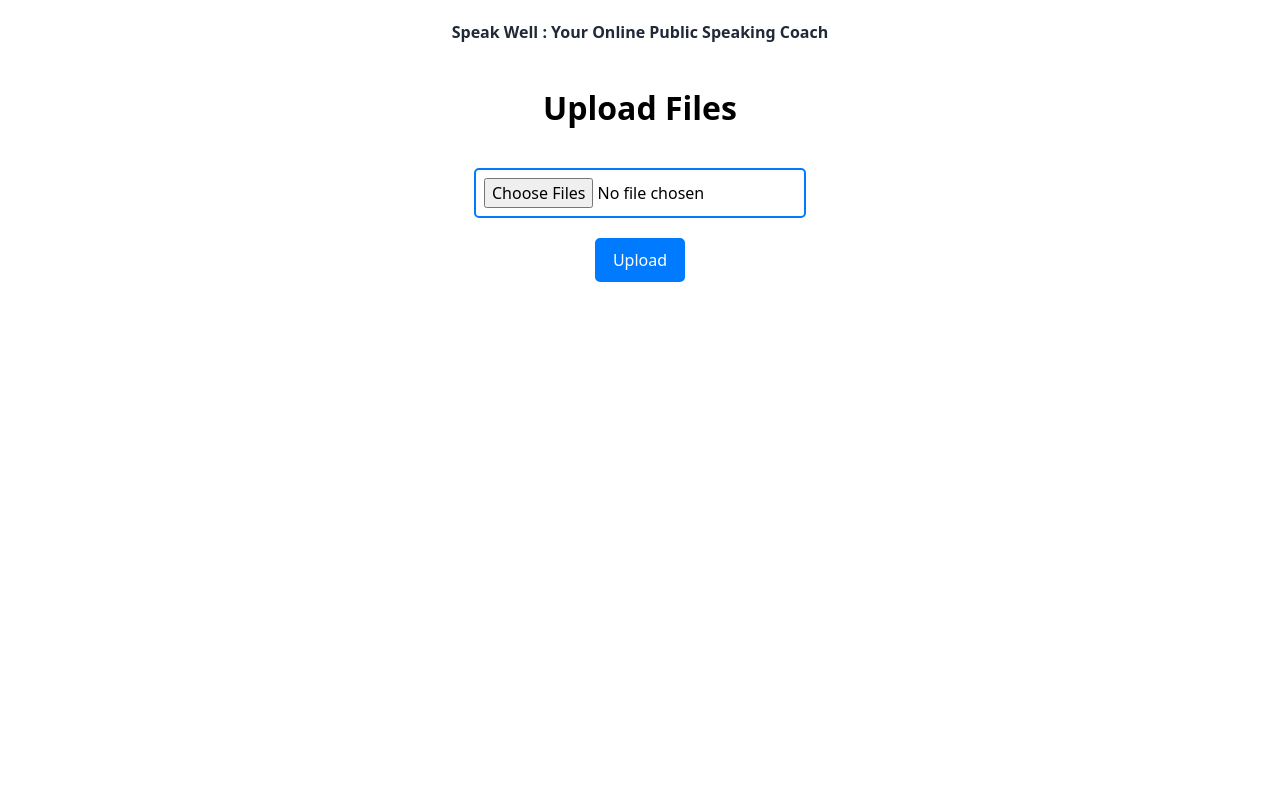
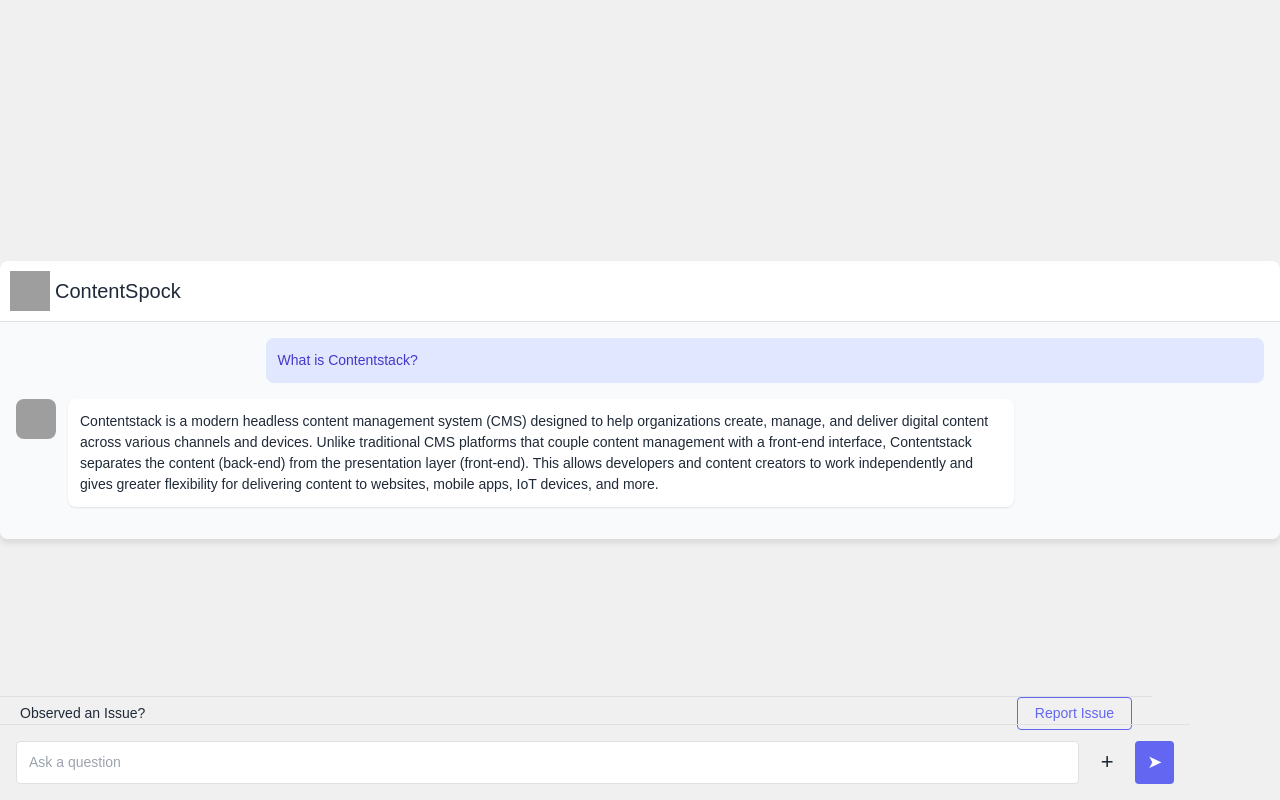
Before and after one commit to pawan43563/devfest-contentstack, a React (Vite) app in the folder Video-Uploader/: page / in a window 1280 px wide. Built offline with nearby package versions, Linux system fonts and the light colour scheme; grey boxes are pictures that could not be loaded.

Commit message:
added chat area

```diff
--- a/Video-Uploader/src/App.tsx
+++ b/Video-Uploader/src/App.tsx
@@ -1,12 +1,12 @@
 import './App.css'
+import ChatArea from './components/chatarea'
 import Header from './components/header/Header'
 import VideoUploader from './components/uploader/VideoUploader'
 
 function App() {
   return (
     <>
-      <Header />
-      <VideoUploader />
+      <ChatArea />
     </>
   )
 }
--- /dev/null
+++ b/Video-Uploader/src/components/chatarea/index.tsx
@@ -0,0 +1,134 @@
+import React, { useEffect, useState } from "react";
+import VideoUploader from "../uploader/VideoUploader";
+import "./styles.css"
+
+function ChatArea() {
+  const [videoFeedback, setVideoFeedback] = useState("");
+  const [audioFeedback, setAudioFeedback] = useState("");
+  const [formData, setFormData] = useState(new FormData());
+
+  const videoFeedbackCall = async (formData: any) => {
+    try {
+      //   setLoading(20);
+      fetch("http://localhost:3000/feedback/visual", {
+        method: "POST",
+        body: formData,
+      })
+        .then((res) => {
+          //   setLoading(70);
+          return res.text();
+        })
+        .then((data) => {
+          console.log(data);
+          //   setLoading(100);
+          setVideoFeedback(data as string);
+          console.log("Response data:", data);
+        })
+        .catch((err) => {
+          console.log("Error:", err);
+        });
+    } catch (error) {
+      console.log("Error posting video:", error);
+    }
+  };
+
+  const audioFeedbackCall = async (formData: any) => {
+    try {
+      //   setLoading(20);
+      fetch("http://localhost:3000/feedback/audio", {
+        method: "POST",
+        body: formData,
+      })
+        .then((res) => {
+          //   setLoading(70);
+          return res.text();
+        })
+        .then((data) => {
+          console.log(data);
+          //   setLoading(100);
+          setAudioFeedback(data as string);
+          console.log("Response data:", data);
+        })
+        .catch((err) => {
+          console.log("Error:", err);
+        });
+    } catch (error) {
+      console.log("Error posting audio:", error);
+    }
+  };
+
+  const handleUpload = async (files: any) => {
+    const formDataTemp = new FormData();
+    for (const file of files) {
+      formDataTemp.append("upload", file);
+    }
+    setFormData(formDataTemp);
+    return;
+  };
+
+  useEffect(() => {
+    console.log(videoFeedback, audioFeedback);
+  }, [videoFeedback, audioFeedback]);
+
+
+    function sendVideoAndAudio(): void {
+        if(formData){
+            videoFeedbackCall(formData);
+            audioFeedbackCall(formData);
+        }
+    }
+
+  return (
+    <>
+      <div className="container">
+        <div className="help-center">
+          <div className="header">
+            <div className="header-icon">
+              <img src="./images/contentstack.png" />
+            </div>
+            <h1>ContentSpock</h1>
+          </div>
+          <div className="chat-area">
+            <div className="message user-message">
+              <p>What is Contentstack?</p>
+            </div>
+            <div className="message bot-message">
+              <div className="bot-avatar">
+                {/* <!-- <img src="./images/contentstack.png" /> --> */}
+              </div>
+              <p>
+                Contentstack is a modern headless content management system
+                (CMS) designed to help organizations create, manage, and deliver
+                digital content across various channels and devices. Unlike
+                traditional CMS platforms that couple content management with a
+                front-end interface, Contentstack separates the content
+                (back-end) from the presentation layer (front-end). This allows
+                developers and content creators to work independently and gives
+                greater flexibility for delivering content to websites, mobile
+                apps, IoT devices, and more.
+              </p>
+            </div>
+          </div>
+          <div className="report-issue">
+            <div className="report-issue-left">
+              <p style={{ fontSize: "14px" }}>Observed an Issue?</p>
+            </div>
+            <button id="reportIssueBtn" className="report-button">
+              Report Issue
+            </button>
+          </div>
+          <div className="input-area">
+          <input type="text" id="userInput" placeholder="Ask a question" />
+          <VideoUploader handleUpload={handleUpload} />
+
+            <button id="sendButton" className="send-button" onClick={sendVideoAndAudio}>
+              &#10148;
+            </button>
+          </div>
+        </div>
+      </div>
+    </>
+  );
+}
+
+export default ChatArea;
--- /dev/null
+++ b/Video-Uploader/src/components/chatarea/styles.css
@@ -0,0 +1,198 @@
+body {
+    font-family: Arial, sans-serif;
+    margin: 0;
+    padding: 0;
+    background-color: #f0f0f0;
+    display: flex;
+    justify-content: center;
+    align-items: center;
+    height: 100vh;
+  }
+
+  .container {
+    width: 100%;
+    height: 100%;
+    max-width: 500px;
+    margin: 0 auto;
+  }
+
+  .help-center {
+    height: 100%;
+    background-color: white;
+    border-radius: 8px;
+    overflow: hidden;
+    box-shadow: 0 4px 6px rgba(0, 0, 0, 0.1);
+  }
+
+  .header {
+    display: flex;
+    gap: 5px;
+    /* justify-content: space-between; */
+    align-items: center;
+    padding: 10px;
+    border-bottom: 1px solid #e0e0e0;
+  }
+
+  .header h1 {
+    margin: 0;
+    font-size: 20px;
+  }
+
+  .sub-header {
+    display: flex;
+    justify-content: space-between;
+    align-items: center;
+    padding: 16px;
+    border-bottom: 1px solid #e0e0e0;
+  }
+
+  .sub-header-left {
+    display: flex;
+    align-items: center;
+    gap: 16px;
+  }
+
+  .sub-header h2 {
+    margin: 0;
+    font-size: 18px;
+  }
+
+  .back-button {
+    background-color: transparent;
+    border: 1px solid #6366f1;
+    color: #6366f1;
+    padding: 8px 12px;
+    border-radius: 4px;
+    cursor: pointer;
+    font-size: 14px;
+  }
+
+  .icon-button {
+    background-color: transparent;
+    border: none;
+    cursor: pointer;
+    font-size: 18px;
+  }
+
+  .chat-area {
+    height: calc(100% - 210px);
+    overflow-y: auto;
+    padding: 16px;
+    background-color: #f9fafb;
+  }
+
+  .message {
+    margin-bottom: 16px;
+    max-width: 80%;
+    font-size: 14px;
+  }
+
+  .user-message {
+    margin-left: auto;
+    background-color: #e0e7ff;
+    color: #4338ca;
+    padding: 12px;
+    border-radius: 8px;
+  }
+
+  .bot-message {
+    display: flex;
+    gap: 12px;
+  }
+
+  .bot-avatar,
+  .header-icon {
+    width: 40px;
+    height: 40px;
+    background-image: url("./images/contentstack.png");
+    background-size: cover;
+    background-position: center;
+    background-repeat: no-repeat;
+    /* background-color: transparent; */
+    border-radius: 8px;
+    flex-shrink: 0;
+  }
+
+  /* .bot-avatar img, */
+  .header-icon img {
+    width: 100%;
+    height: 100%;
+  }
+
+  .bot-message p {
+    background-color: white;
+    padding: 12px;
+    border-radius: 8px;
+    margin: 0;
+    box-shadow: 0 1px 2px rgba(0, 0, 0, 0.1);
+  }
+
+  .input-area {
+    /* display: flex;
+      gap: 8px;
+      padding: 16px;
+      border-top: 1px solid #e0e0e0; */
+    bottom: 0;
+    width: 93%;
+    position: absolute;
+    display: flex;
+    gap: 8px;
+    padding: 16px;
+    border-top: 1px solid #e0e0e0;
+  }
+
+  .input-area input {
+    flex-grow: 1;
+    padding: 8px 12px;
+    border: 1px solid #e0e0e0;
+    border-radius: 4px;
+    font-size: 14px;
+  }
+
+  .send-button {
+    background-color: #6366f1;
+    color: white;
+    border: none;
+    border-radius: 4px;
+    padding: 8px 12px;
+    cursor: pointer;
+    font-size: 18px;
+  }
+
+  code {
+    background-color: #f1f1f1;
+    padding: 2px 4px;
+    border-radius: 4px;
+    font-family: monospace;
+  }
+
+  .report-issue {
+    padding: 0 20px;
+    position: absolute;
+    bottom: 70px;
+    width: 90%;
+    display: flex;
+    justify-content: space-between;
+    align-items: center;
+    /* padding: 16px; */
+    border-top: 1px solid #e0e0e0;
+  }
+
+  .report-issue-left {
+    /* margin-left: 20px; */
+    display: flex;
+    align-items: center;
+    gap: 20px;
+    width: 100%;
+  }
+
+  .report-button {
+    background-color: transparent;
+    border: 1px solid #6366f1;
+    color: #6366f1;
+    padding: 5px;
+    border-radius: 4px;
+    cursor: pointer;
+    font-size: 14px;
+    width: 127px;
+  }
--- a/Video-Uploader/src/components/uploader/VideoUploader.tsx
+++ b/Video-Uploader/src/components/uploader/VideoUploader.tsx
@@ -1,14 +1,17 @@
 import { useState, useEffect } from "react";
 import Markdown from "react-markdown";
 
-const VideoUploader = () => {
+const VideoUploader = ({handleUpload}: any) => {
   const [files, setFiles] = useState<any>([]);
-  const [videoFeedback, setVideoFeedback] = useState("");
-  const [audioFeedback, setAudioFeedback] = useState("");
   const [loading, setLoading] = useState(0);
   const [statusText, setStatusText] = useState("Processing...");
   // eslint-disable-next-line @typescript-eslint/no-unused-vars
   const [_, setThumbnail] = useState<string | null>(null);
+  const [showDropdown, setShowDropdown] = useState(false);
+
+  const toggleDropdown = () => {
+    setShowDropdown(!showDropdown);
+  };
 
   useEffect(() => {
     let statusInterval: NodeJS.Timeout;
@@ -31,208 +34,219 @@
     return () => clearInterval(statusInterval);
   }, [loading]);
 
+  useEffect(() => {
+    if (files.length > 0) {
+      handleUpload(files);
+      setShowDropdown(false);
+    }
+  }, [files])
+
   const generateThumbnail = (file: File) => {
     const url = URL.createObjectURL(file);
     setThumbnail(url);
   };
 
-  const videoFeedbackCall = async (formData: any) => {
-    try {
-      setLoading(20);
-      fetch("http://localhost:3000/feedback/visual", {
-        method: "POST",
-        body: formData,
-      })
-        .then((res) => {
-          setLoading(70);
-          return res.text();
-        })
-        .then((data) => {
-          console.log(data);
-          setLoading(100);
-          setVideoFeedback(data as string);
-          console.log("Response data:", data);
-        })
-        .catch((err) => {
-          console.log("Error:", err);
-        });
-    } catch (error) {
-      console.log("Error posting video:", error);
+  function handleRecordVideo(event: MouseEvent<HTMLButtonElement, MouseEvent>): void {
+    throw new Error("Function not implemented.");
   }
-  };
-
-  const audioFeedbackCall = async (formData: any) => {
-    try {
-      setLoading(20);
-      fetch("http://localhost:3000/feedback/audio", {
-        method: "POST",
-        body: formData,
-      })
-        .then((res) => {
-          setLoading(70);
-          return res.text();
-        })
-        .then((data) => {
-          console.log(data);
-          setLoading(100);
-          setAudioFeedback(data as string);
-          console.log("Response data:", data);
-        })
-        .catch((err) => {
-          console.log("Error:", err);
-        });
-    } catch (error) {
-      console.log("Error posting audio:", error);
-    }
-  };
-
-  const handleUpload = async () => {
-    const formData = new FormData();
-    for (const file of files) {
-      formData.append("upload", file);
-      generateThumbnail(file);
-    }
-    videoFeedbackCall(formData);
-    audioFeedbackCall(formData);
-    return;
-  };
 
   return (
-    <div
-      className="video-uploader-wrapper"
+    // <div
+    //   className="video-uploader-wrapper"
+    //   style={{
+    //     backgroundColor: "#fff",
+    //     color: "#000",
+    //     padding: "20px",
+    //     borderRadius: "10px",
+    //   }}
+    // >
+    //   <div
+    //     className="video-uploader-inputs"
+    //     style={{
+    //       display: "flex",
+    //       flexDirection: "column",
+    //       alignItems: "center",
+    //       gap: "20px",
+    //     }}
+    //   >
+    //     <input
+    //       type="file"
+    //       style={{
+    //         border: "2px solid #007bff",
+    //         padding: "8px",
+    //         borderRadius: "5px",
+    //       }}
+    //       multiple
+    //       onChange={(e) => setFiles(e.target.files)}
+    //       accept=".mov,.mp4"
+    //     />
+    //     <button
+    //       style={{
+    //         border: "2px solid #007bff",
+    //         padding: "8px 16px",
+    //         borderRadius: "5px",
+    //         backgroundColor: "#007bff",
+    //         color: "#fff",
+    //         marginBottom: "20px",
+    //       }}
+    //       onClick={handleUpload}
+    //     >
+    //       Upload
+    //     </button>
+    //   </div>
+    //   {/* <div
+    //     className="progress-wrapper"
+    //     style={{
+    //       display: "flex",
+    //       flexDirection: "column",
+    //       alignItems: "center",
+    //       marginTop: "20px",
+    //       width: "50%",
+    //       margin: "0 auto",
+    //     }}
+    //   >
+    //     {loading > 0 && loading !== 100 && (
+    //       <>
+    //         <progress
+    //           style={{ width: "100%", height: "20px" }}
+    //           value={loading}
+    //           max="100"
+    //         ></progress>
+    //         <span style={{ marginTop: "10px" }}>{statusText}</span>
+    //       </>
+    //     )}
+    //   </div> */}
+    //   {/* {thumbnail && (
+    //     <div className="thumbnail-wrapper" style={{ display: "flex", justifyContent: "center", marginTop: "20px" }}>
+    //       <img src={thumbnail} alt="Thumbnail" style={{ width: "50%", borderRadius: "10px" }} />
+    //     </div>
+    //   )} */}
+    //   {audioFeedback && (
+    //     <div
+    //       className="video-uploader-output"
+    //       style={{
+    //         display: "flex",
+    //         justifyContent: "center",
+    //         marginTop: "20px",
+    //       }}
+    //     >
+    //       <div
+    //         className="response-area"
+    //         style={{
+    //           width: "50%",
+    //           border: "1px solid #ccc",
+    //           padding: "10px",
+    //           borderRadius: "5px",
+    //         }}
+    //       >
+    //         <h2
+    //           style={{
+    //             fontSize: "1.5rem",
+    //             fontWeight: "bold",
+    //             marginBottom: "10px",
+    //           }}
+    //         >
+    //           Audio Feedback
+    //         </h2>
+    //         <Markdown>{audioFeedback}</Markdown>
+    //       </div>
+    //     </div>
+    //   )}
+    //   {videoFeedback && (
+    //     <div
+    //       className="video-uploader-output"
+    //       style={{
+    //         display: "flex",
+    //         justifyContent: "center",
+    //         marginTop: "20px",
+    //       }}
+    //     >
+    //       <div
+    //         className="response-area"
+    //         style={{
+    //           width: "50%",
+    //           border: "1px solid #ccc",
+    //           padding: "10px",
+    //           borderRadius: "5px",
+    //         }}
+    //       >
+    //         <h2
+    //           style={{
+    //             fontSize: "1.5rem",
+    //             fontWeight: "bold",
+    //             marginBottom: "10px",
+    //           }}
+    //         >
+    //           Visual Feedback
+    //         </h2>
+    //         <Markdown>{videoFeedback}</Markdown>
+    //       </div>
+    //     </div>
+    //   )}
+    // </div>
+
+    <div style={{ position: "relative", display: "inline-block", overflow: "visible" }}>
+      <button
+        onClick={toggleDropdown}
         style={{
-        backgroundColor: "#fff",
-        color: "#000",
-        padding: "20px",
-        borderRadius: "10px",
+          // backgroundColor: "#007bff",
+          // color: "white",
+          border: "none",
+          borderRadius: "50%",
+          width: "40px",
+          height: "40px",
+          fontSize: "22px",
+          cursor: "pointer",
         }}
       >
+        +
+      </button>
+      {showDropdown && (
         <div
-        className="video-uploader-inputs"
           style={{
-          display: "flex",
-          flexDirection: "column",
-          alignItems: "center",
-          gap: "20px",
+            position: "absolute",
+            top: "-140px",
+            left: "-20px",
+            backgroundColor: "white",
+            boxShadow: "0px 4px 6px rgba(0, 0, 0, 0.1)",
+            borderRadius: "8px",
+            overflow: "hidden",
+            zIndex: 1000,
           }}
         >
-        <h1
-          style={{ fontSize: "2rem", fontWeight: "bold", marginBottom: "16px" }}
+          <label
+            style={{
+              display: "block",
+              padding: "10px 20px",
+              width: "100%",
+              textAlign: "left",
+              backgroundColor: "white",
+              border: "none",
+              cursor: "pointer",
+            }}
           >
-          Upload Files
-        </h1>
+            Upload Video
             <input
               type="file"
-          style={{
-            border: "2px solid #007bff",
-            padding: "8px",
-            borderRadius: "5px",
-          }}
-          multiple
+              style={{ display: "none" }}
               onChange={(e) => setFiles(e.target.files)}
               accept=".mov,.mp4"
             />
+          </label>
           <button
+            onClick={handleRecordVideo}
             style={{
-            border: "2px solid #007bff",
-            padding: "8px 16px",
-            borderRadius: "5px",
-            backgroundColor: "#007bff",
-            color: "#fff",
-            marginBottom: "20px",
-          }}
-          onClick={handleUpload}
-        >
-          Upload
-        </button>
-      </div>
-      <div
-        className="progress-wrapper"
-        style={{
-          display: "flex",
-          flexDirection: "column",
-          alignItems: "center",
-          marginTop: "20px",
-          width: "50%",
-          margin: "0 auto",
+              display: "block",
+              padding: "10px 20px",
+              width: "100%",
+              textAlign: "left",
+              backgroundColor: "white",
+              border: "none",
+              cursor: "pointer",
             }}
           >
-        {loading > 0 && loading !== 100 && (
-          <>
-            <progress
-              style={{ width: "100%", height: "20px" }}
-              value={loading}
-              max="100"
-            ></progress>
-            <span style={{ marginTop: "10px" }}>{statusText}</span>
-          </>
-        )}
-      </div>
-      {/* {thumbnail && (
-        <div className="thumbnail-wrapper" style={{ display: "flex", justifyContent: "center", marginTop: "20px" }}>
-          <img src={thumbnail} alt="Thumbnail" style={{ width: "50%", borderRadius: "10px" }} />
-        </div>
-      )} */}
-      {audioFeedback && (
-        <div
-          className="video-uploader-output"
-          style={{
-            display: "flex",
-            justifyContent: "center",
-            marginTop: "20px",
-          }}
-        >
-          <div
-            className="response-area"
-            style={{
-              width: "50%",
-              border: "1px solid #ccc",
-              padding: "10px",
-              borderRadius: "5px",
-            }}
-          >
-            <h2
-              style={{
-                fontSize: "1.5rem",
-                fontWeight: "bold",
-                marginBottom: "10px",
-              }}
-            >
-              Audio Feedback
-            </h2>
-            <Markdown>{audioFeedback}</Markdown>
-          </div>
-        </div>
-      )}
-      {videoFeedback && (
-        <div
-          className="video-uploader-output"
-          style={{
-            display: "flex",
-            justifyContent: "center",
-            marginTop: "20px",
-          }}
-        >
-          <div
-            className="response-area"
-            style={{
-              width: "50%",
-              border: "1px solid #ccc",
-              padding: "10px",
-              borderRadius: "5px",
-            }}
-          >
-            <h2
-              style={{
-                fontSize: "1.5rem",
-                fontWeight: "bold",
-                marginBottom: "10px",
-              }}
-            >
-              Visual Feedback
-            </h2>
-            <Markdown>{videoFeedback}</Markdown>
-          </div>
+            Record Video
+          </button>
         </div>
       )}
     </div>
```
Lines whose indentation alone changed are shown as unchanged.
